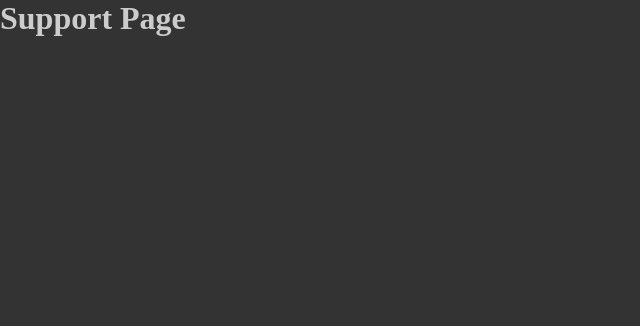
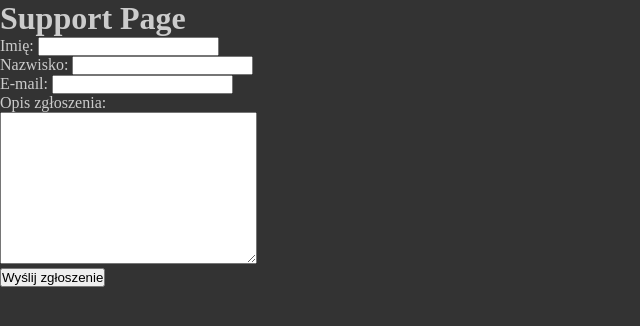
Before and after one commit to GOLDER303/secjar-frontend, a React (Vite) app: page /support in a window 1280 px wide. Shown: the top 326 px of the page, without its empty margins (0-640 px from the left). Built offline with nearby package versions, Linux system fonts and the light colour scheme.

Commit message:
Add technical support form

```diff
--- a/src/pages/SupportPage.tsx
+++ b/src/pages/SupportPage.tsx
@@ -1,5 +1,50 @@
+import React from "react"
+import { createSupportSubmission } from "../services/SupportService"
+
 const SupportPage: React.FC = () => {
-    return <h1>Support Page</h1>
+    const nameInputRef = React.useRef<HTMLInputElement>(null)
+    const surnameInputRef = React.useRef<HTMLInputElement>(null)
+    const emailInputRef = React.useRef<HTMLInputElement>(null)
+    const descriptionInputRef = React.useRef<HTMLTextAreaElement>(null)
+
+    const [submissionMessage, setSubmissionMessage] = React.useState<string>("")
+
+    const handleSubmit = async () => {
+        if (!nameInputRef.current || !surnameInputRef.current || !emailInputRef.current || !descriptionInputRef.current) {
+            return
+        }
+
+        const createSupportSubmissionResponse = await createSupportSubmission(nameInputRef.current.value, surnameInputRef.current.value, emailInputRef.current.value, descriptionInputRef.current.value)
+
+        if (createSupportSubmissionResponse.error) {
+            setSubmissionMessage("Coś poszło nie tak")
+        } else {
+            setSubmissionMessage("Zgłoszenie wysłane")
+        }
+    }
+
+    return (
+        <>
+            <h1>Support Page</h1>
+            <form
+                onSubmit={(event) => {
+                    event.preventDefault()
+                    handleSubmit()
+                }}
+            >
+                <label htmlFor="name">Imię: </label>
+                <input ref={nameInputRef} type="text" name="name" id="name" /> <br />
+                <label htmlFor="surname">Nazwisko: </label>
+                <input ref={surnameInputRef} type="text" name="surname" id="surname" /> <br />
+                <label htmlFor="email">E-mail: </label>
+                <input ref={emailInputRef} type="email" name="email" id="email" /> <br />
+                <label htmlFor="description">Opis zgłoszenia: </label> <br />
+                <textarea ref={descriptionInputRef} name="description" id="description" cols={30} rows={10}></textarea> <br />
+                <button type="submit">Wyślij zgłoszenie</button>
+            </form>
+            <div>{submissionMessage}</div>
+        </>
+    )
 }
 
 export default SupportPage
--- /dev/null
+++ b/src/services/SupportService.ts
@@ -0,0 +1,24 @@
+import axios, { AxiosError } from "axios"
+import ApiErrorResponseDTO from "../ts/interfaces/ApiErrorResponseDTO"
+import GeneralApiResponseDTO from "../ts/interfaces/GeneralApiResponseDTO"
+
+export const createSupportSubmission = async (name: string, surname: string, email: string, description: string): Promise<GeneralApiResponseDTO<string>> => {
+    try {
+        const response = await axios.post("http://localhost:8080/support/submissions", {
+            name,
+            surname,
+            email,
+            message: description,
+        })
+
+        return {}
+    } catch (err) {
+        const error = err as AxiosError
+
+        console.log(error)
+
+        const data = error.response?.data as ApiErrorResponseDTO
+
+        return { error: data.status }
+    }
+}
```
